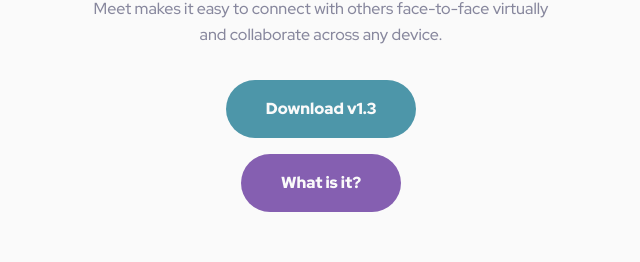
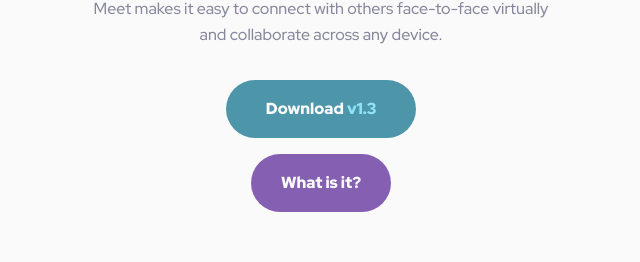
Before and after one commit to john-mirage/frontend-mentor-meet-landing-page, a React (Vite) app: page / in a window 1280 px wide. Shown: the part 446-708 px from the top of the page, without its empty margins (319-959 px from the left). Built offline with nearby package versions, Linux system fonts and the light colour scheme.

Commit message:
fix: fix download button version number color

```diff
--- a/src/components/Button/Button.style.ts
+++ b/src/components/Button/Button.style.ts
@@ -1,7 +1,6 @@
 import { styled } from "@styles/stitches.config";
 
 export const Button = styled("button", {
-  padding: "$16 $40",
   borderRadius: "9999px",
   fontSize: "$16",
   fontWeight: 900,
@@ -11,6 +10,7 @@ export const Button = styled("button", {
   variants: {
     color: {
       teal: {
+        "padding": "$16 $40",
         "backgroundColor": "$teal",
         "@hover": {
           "&:hover": {
@@ -19,6 +19,7 @@ export const Button = styled("button", {
         },
       },
       violet: {
+        "padding": "$16 $30",
         "backgroundColor": "$violet",
         "@hover": {
           "&:hover": {
--- a/src/components/Hero/Hero.style.ts
+++ b/src/components/Hero/Hero.style.ts
@@ -56,6 +56,10 @@ export const DownloadButton = styled(BaseButton, {
   marginBottom: "$16",
 });
 
+export const Version = styled("span", {
+  color: "$tealText",
+});
+
 export const AboutButton = styled(BaseButton, {
   marginBottom: "$64",
 });
--- a/src/components/Hero/Hero.tsx
+++ b/src/components/Hero/Hero.tsx
@@ -15,7 +15,7 @@ const Hero = () => {
         </Styled.Subtitle>
         <Styled.ButtonGroup>
           <Styled.DownloadButton type="button" color="teal">
-            Download v1.3
+            Download <Styled.Version>v1.3</Styled.Version>
           </Styled.DownloadButton>
           <Styled.AboutButton type="button" color="violet">
             What is it?
--- a/src/styles/stitches.config.ts
+++ b/src/styles/stitches.config.ts
@@ -26,6 +26,7 @@ export const { styled, css } = createStitches({
       transparent: "transparent",
       teal: "#4D96A9",
       tealHover: "#71C0D4",
+      tealText: "#8FE3F9",
       violet: "#855FB1",
       violetHover: "#B18BDD",
       darkGray: "#28283D",
@@ -43,6 +44,7 @@ export const { styled, css } = createStitches({
       25: pxToRem(25),
       26: pxToRem(26),
       28: pxToRem(28),
+      30: pxToRem(30),
       32: pxToRem(32),
       40: pxToRem(40),
       44: pxToRem(44),
```
